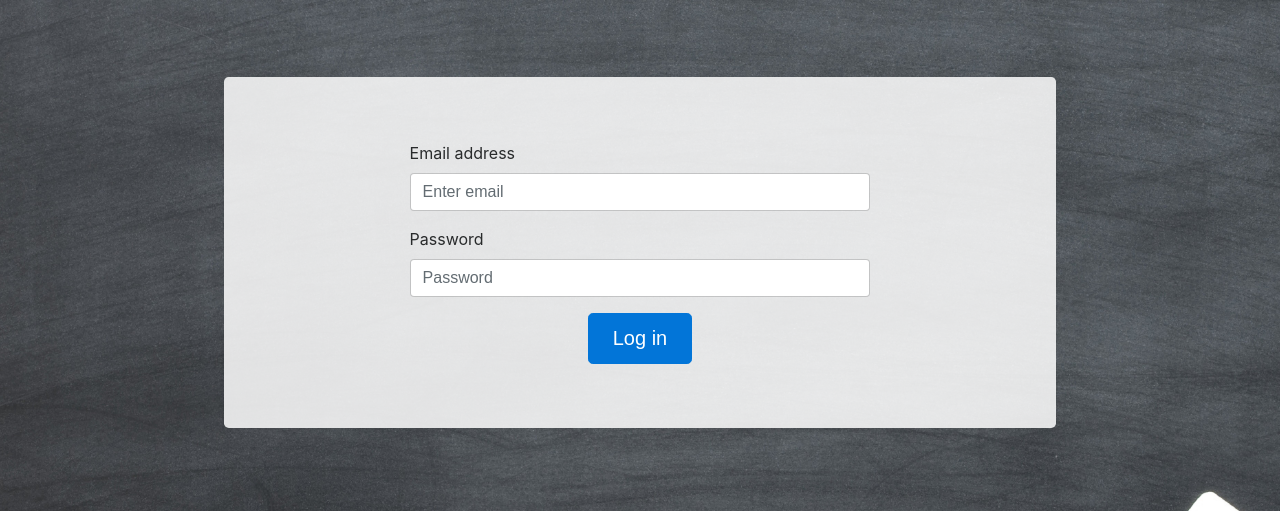
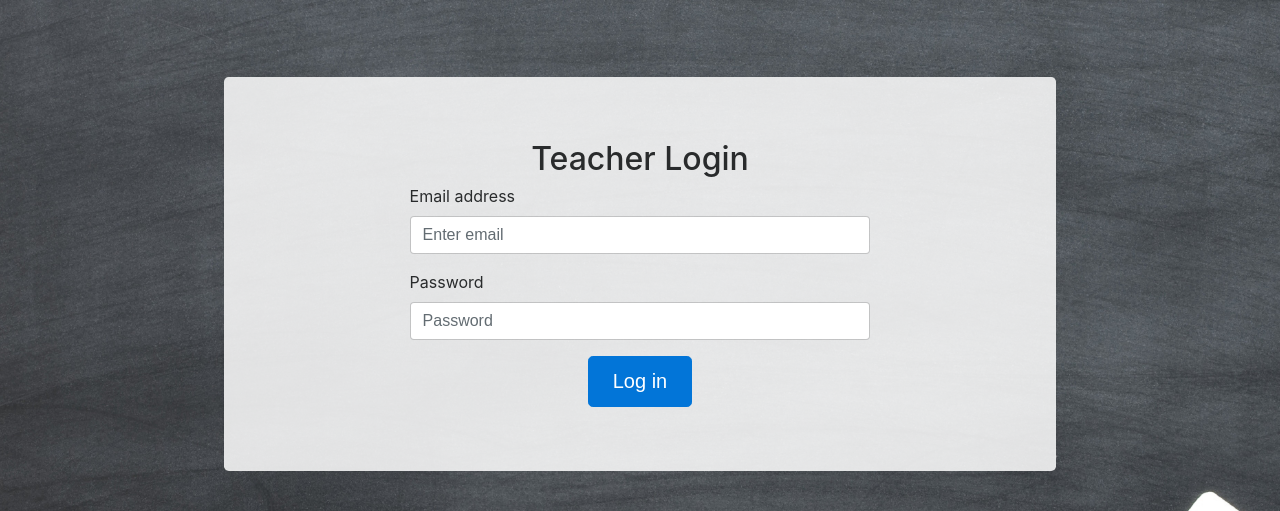
Before and after one commit to abhishekmagdum/eduLEAP, a PHP site: page /loginTeacher.html in a window 1280 px wide. Shown: the top 511 px of the page. Run offline with PHP 8.4, Linux system fonts and the light colour scheme.

Commit message:
added teacher login title

```diff
--- a/css/loginTeacher.css
+++ b/css/loginTeacher.css
@@ -19,10 +19,8 @@ body {
   background: rgba(255, 255, 255, 0.85);
 }
 
-h1 {
-  color: white;
+h2 {
   text-align: center;
-  margin-top: 300px;
 }
 
 .form-group {
--- a/loginTeacher.html
+++ b/loginTeacher.html
@@ -1,7 +1,7 @@
 <!DOCTYPE html>
 <html>
   <head>
-    <title>Teacher Log in</title>
+    <title>Teacher Login</title>
 
     <!-- Google Fonts -->
     <link href="https://fonts.googleapis.com/css?family=Montserrat" rel="stylesheet">
@@ -19,6 +19,7 @@
     <form>
         <div class = "jumbotron">
         <div class="form-group">
+          <h2>Teacher Login</h2>
           <label for="exampleInputEmail1">Email address</label>
           <input type="email" class="form-control" id="exampleInputEmail1" aria-describedby="emailHelp" placeholder="Enter email">
 
```
